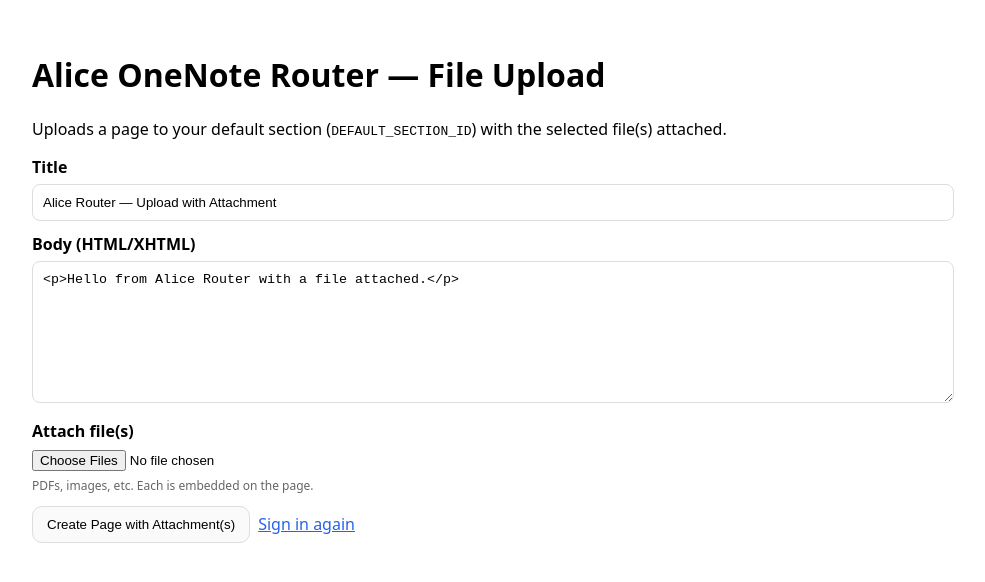
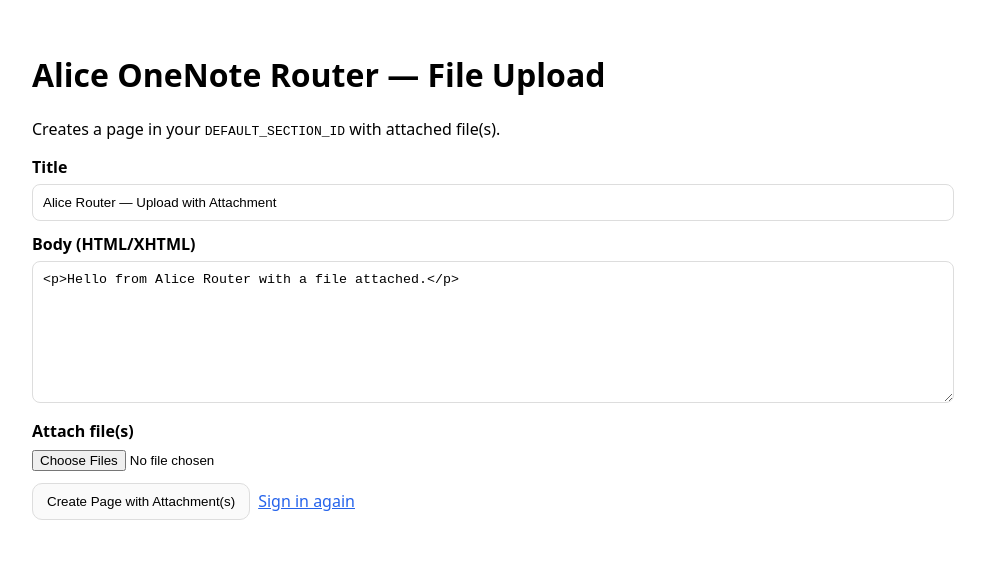
Before and after one commit to tchaudhry907/alice-onenote-router, a Next.js app: page /onenote-upload-file in a window 1280 px wide. Shown: the top 582 px of the page, without its empty margins (158-1143 px from the left). Built offline with nearby package versions, Linux system fonts and the light colour scheme.

Commit message:
Refactor state initialization and update form text

```diff
--- a/pages/onenote-upload-file.js
+++ b/pages/onenote-upload-file.js
@@ -1,17 +1,17 @@
+// pages/onenote-upload-file.js
 import { useState } from "react";
 
 export default function OneNoteUploadFile() {
   const [title, setTitle] = useState("Alice Router — Upload with Attachment");
   const [body, setBody] = useState("<p>Hello from Alice Router with a file attached.</p>");
   const [loading, setLoading] = useState(false);
-  const [resp, setResp] = useState(null);   // parsed JSON
-  const [raw, setRaw]   = useState("");     // fallback raw text
+  const [resp, setResp] = useState(null);
+  const [raw, setRaw] = useState("");
   const [error, setError] = useState("");
 
   async function onSubmit(e) {
     e.preventDefault();
-    setLoading(true);
-    setError(""); setResp(null); setRaw("");
+    setLoading(true); setError(""); setResp(null); setRaw("");
     try {
       const fd = new FormData(e.currentTarget);
       const r = await fetch("/api/onenote/upload", { method: "POST", body: fd });
@@ -29,32 +29,29 @@ export default function OneNoteUploadFile() {
   return (
     <main style={{ fontFamily: "system-ui, sans-serif", padding: 24, maxWidth: 900, margin: "0 auto" }}>
       <h1>Alice OneNote Router — File Upload</h1>
-      <p>Uploads a page to your default section (<code>DEFAULT_SECTION_ID</code>) with the selected file(s) attached.</p>
+      <p>Creates a page in your <code>DEFAULT_SECTION_ID</code> with attached file(s).</p>
 
       <form onSubmit={onSubmit} encType="multipart/form-data" style={{ display: "grid", gap: 12, marginTop: 16 }}>
         <label>
           <div style={{ fontWeight: 600, marginBottom: 6 }}>Title</div>
           <input name="title" value={title} onChange={(e) => setTitle(e.target.value)}
-                 style={{ width: "100%", padding: 10, borderRadius: 8, border: "1px solid #ddd" }} />
+            style={{ width: "100%", padding: 10, borderRadius: 8, border: "1px solid #ddd" }} />
         </label>
 
         <label>
           <div style={{ fontWeight: 600, marginBottom: 6 }}>Body (HTML/XHTML)</div>
           <textarea name="body" rows={8} value={body} onChange={(e) => setBody(e.target.value)}
-                    style={{ width: "100%", padding: 10, borderRadius: 8, border: "1px solid #ddd", fontFamily: "monospace" }} />
+            style={{ width: "100%", padding: 10, borderRadius: 8, border: "1px solid #ddd", fontFamily: "monospace" }} />
         </label>
 
         <label>
           <div style={{ fontWeight: 600, marginBottom: 6 }}>Attach file(s)</div>
           <input name="file" type="file" multiple />
-          <div style={{ color: "#666", fontSize: 12, marginTop: 6 }}>
-            PDFs, images, etc. Each is embedded on the page.
-          </div>
         </label>
 
         <div style={{ display: "flex", gap: 8 }}>
           <button type="submit" disabled={loading}
-                  style={{ padding: "10px 14px", borderRadius: 10, border: "1px solid #ddd", background: loading ? "#f0f0f0" : "#fafafa" }}>
+            style={{ padding: "10px 14px", borderRadius: 10, border: "1px solid #ddd", background: loading ? "#f0f0f0" : "#fafafa" }}>
             {loading ? "Uploading…" : "Create Page with Attachment(s)"}
           </button>
           <a href="/api/auth/login" style={{ alignSelf: "center", color: "#2563eb" }}>Sign in again</a>
```
